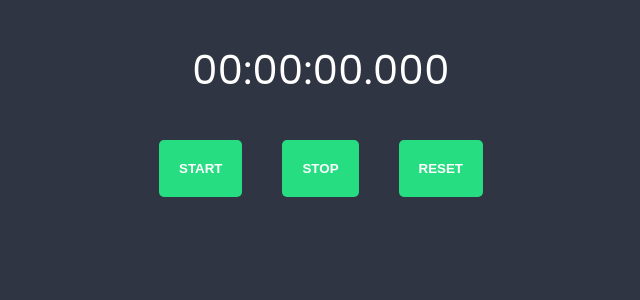
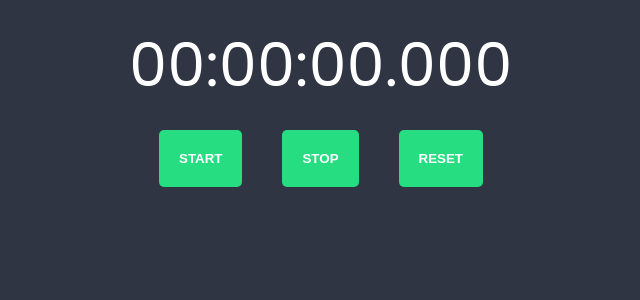
Before and after one commit to OlhaOvcharenko/Timer, a React (Create React App) app: page / in a window 1280 px wide. Shown: the top 300 px of the page, without its empty margins (319-959 px from the left). Built offline with nearby package versions, Linux system fonts and the light colour scheme.

Commit message:
change styles for buttons

```diff
--- a/src/Components/Buttons/Button.module.scss
+++ b/src/Components/Buttons/Button.module.scss
@@ -10,7 +10,7 @@
     margin: 0 $base-size $base-size $base-size;
     border-radius: $radius;
     cursor: pointer;
-    font-weight: 700;
+    font-weight: 900;
     text-transform: uppercase;
     transition: $transition;
 }
--- a/src/Components/TimeDisplay/TimeDisplay.module.scss
+++ b/src/Components/TimeDisplay/TimeDisplay.module.scss
@@ -2,5 +2,7 @@
 
 
 .clock {
-    font-size: 40px;
+    font-size: 60px;
+    margin: 0;
+    padding-bottom: 20px;
 }
```
